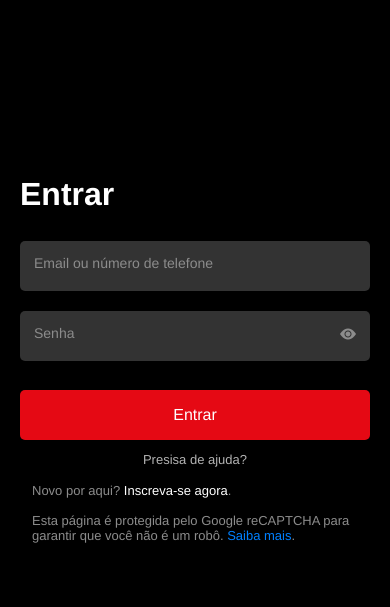
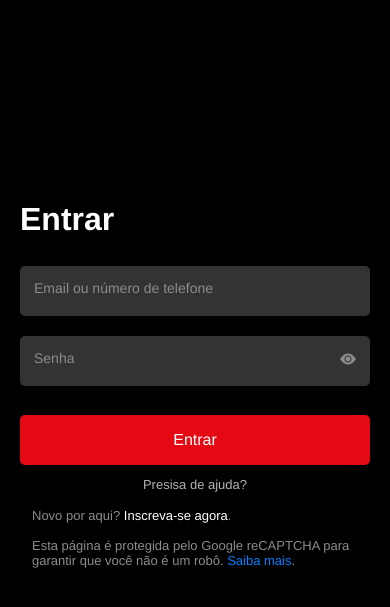
Before and after one commit to alessoncardoso/signin-netflix-v2, a plain HTML site: page index.html in a window 390 px wide. Shown: the part 55-662 px from the top of the page. Drawn offline with nearby package versions, Linux system fonts and the light colour scheme.

Commit message:
Atualizado

```diff
--- a/css/style.css
+++ b/css/style.css
@@ -197,6 +197,7 @@ label,
         box-shadow: none;
         border-radius: 0;
         background-color: #000;
+        padding: 50px 0 0;
     }
 
     .form-content {
```
